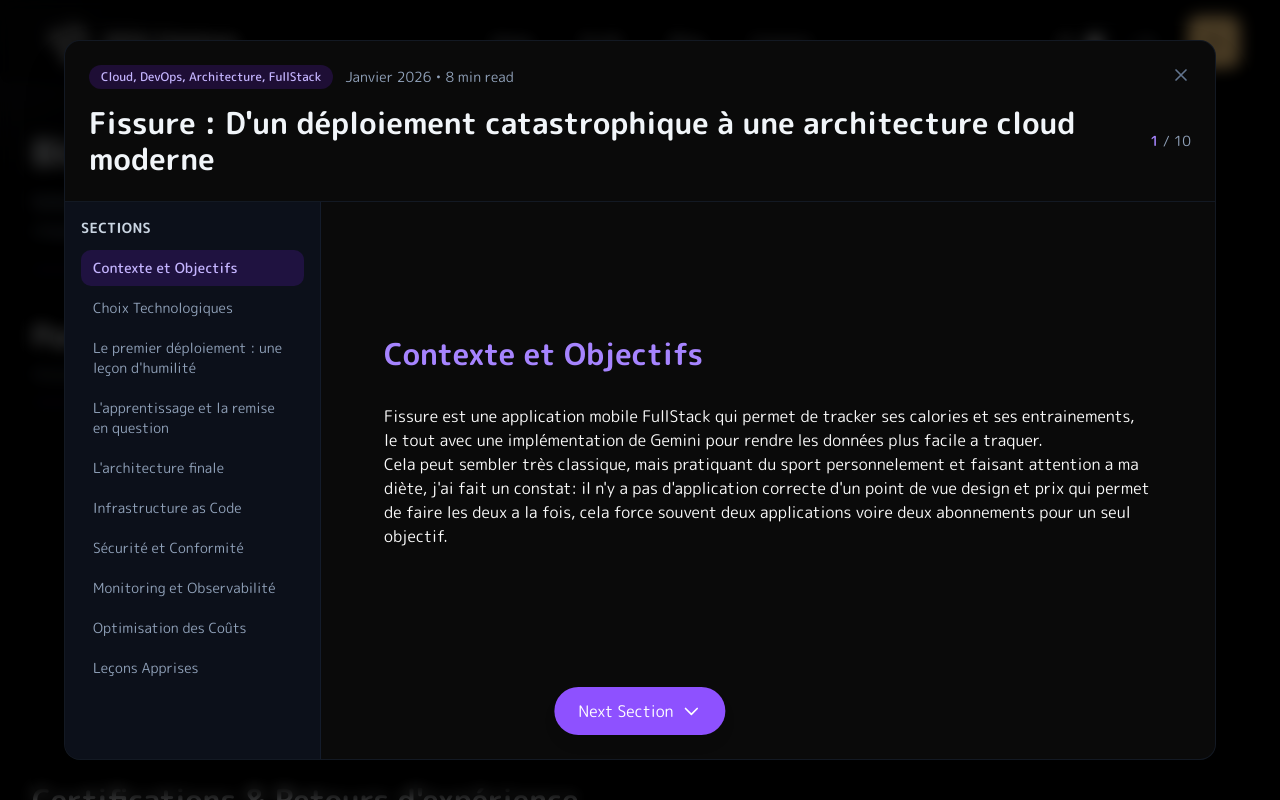
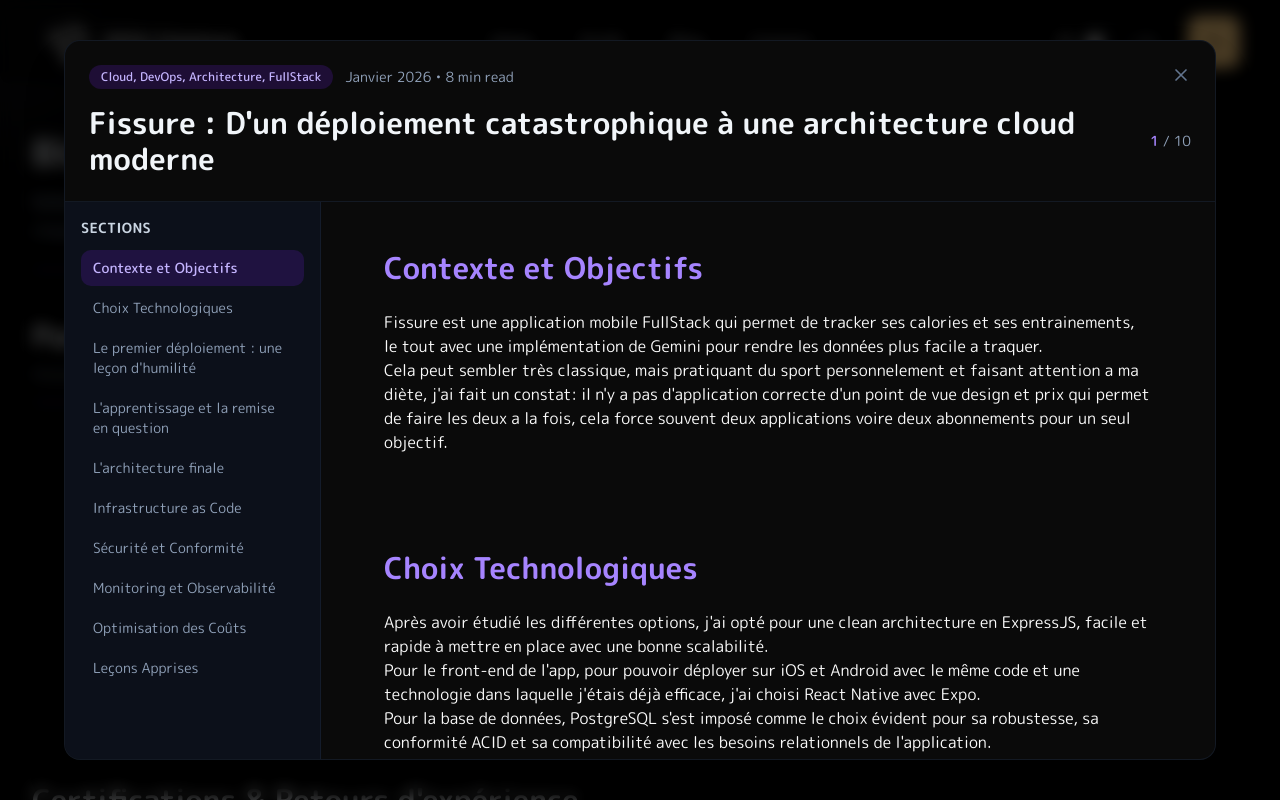
Before and after one commit to Pir4a/Portfolio-NextJS, a Next.js app: page /blog in a window 1280 px wide. Both pictures are taken after a click on the element 328 px from the left and 576 px from the top of the page. Shown: the top 800 px of the page. Built offline with nearby package versions, Linux system fonts and the light colour scheme.

Commit message:
chore(blog): ui

```diff
--- a/components/organisms/JourneyCard.tsx
+++ b/components/organisms/JourneyCard.tsx
@@ -733,11 +733,6 @@
         }
     }
 
-    const scrollToNext = () => {
-        if (activeSection < sections.length - 1) {
-            scrollToSection(activeSection + 1)
-        }
-    }
 
     interface TreeItem {
         name: string
@@ -999,7 +994,7 @@
         // If it's an image type, render the image
         if (diagram.type === "image" && diagram.imagePath) {
             return (
-                <div className="my-6 md:my-8">
+                <div className="my-4 md:my-6">
                     <div className="relative w-full rounded-lg overflow-hidden shadow-2xl">
                         <div className="absolute top-4 left-4 z-20 bg-black/60 backdrop-blur-sm px-4 py-2 rounded-md border border-white/10">
                             <h3 className="text-lg font-bold text-white tracking-wide">
@@ -1030,11 +1025,17 @@
 
         // If it's terraform or architecture type, render the code browser
         if (diagram.type === "terraform" || diagram.type === "iac" || diagram.type === "architecture") {
+            // Architecture diagrams are smaller and fixed height
+            const isArchitectureDiagram = diagram.type === "architecture"
+            const containerHeight = isArchitectureDiagram ? "h-[450px]" : "max-h-[600px]"
+            const sidebarHeight = isArchitectureDiagram ? "h-[450px]" : "max-h-[600px]"
+            const codeViewHeight = isArchitectureDiagram ? "h-[450px]" : "max-h-[600px]"
+
             return (
-                <div className="my-6 md:my-8">
-                    <div className="bg-[#1e1e1e] rounded-xl border border-zinc-700 overflow-hidden flex shadow-2xl max-h-[600px] flex-col md:flex-row">
+                <div className="my-4 md:my-6">
+                    <div className={`bg-[#1e1e1e] rounded-xl border border-zinc-700 overflow-hidden flex shadow-2xl ${containerHeight} flex-col md:flex-row`}>
                         {/* Sidebar: File Tree */}
-                        <div className="w-full md:w-[35%] border-r border-zinc-700 bg-[#252526] flex flex-col font-mono text-xs max-h-[600px]">
+                        <div className={`w-full md:w-[35%] border-r border-zinc-700 bg-[#252526] flex flex-col font-mono text-xs ${sidebarHeight}`}>
                             <div className="p-3 text-zinc-400 uppercase tracking-wider text-[10px] font-bold flex-shrink-0">{text.explorer}</div>
                             <div className="flex-1 overflow-y-auto py-2 custom-scrollbar">
                                 {renderTree(currentTree)}
@@ -1042,7 +1043,7 @@
                         </div>
 
                         {/* Code View */}
-                        <div className="flex-1 bg-[#1e1e1e] flex flex-col font-mono text-xs min-w-0 max-h-[600px]">
+                        <div className={`flex-1 bg-[#1e1e1e] flex flex-col font-mono text-xs min-w-0 ${codeViewHeight}`}>
                             {/* MacOS Header */}
                             <div className="h-9 flex items-center px-4 gap-2 bg-[#2d2d2d] border-b border-black/30 flex-shrink-0">
                                 <div className="w-3 h-3 rounded-full bg-[#ff5f56]"></div>
@@ -1073,8 +1074,8 @@
             : (diagram.description[language as 'fr' | 'en'] || diagram.description.fr || diagram.description.en)
 
         return (
-            <div className="my-6 md:my-8 p-4 md:p-6 bg-gradient-to-br from-violet-50 to-fuchsia-50 dark:from-slate-900 dark:to-slate-800 rounded-xl border border-violet-200 dark:border-slate-700">
-                <div className="text-center mb-3 md:mb-4">
+            <div className="my-4 md:my-6 p-4 md:p-6 bg-gradient-to-br from-violet-50 to-fuchsia-50 dark:from-slate-900 dark:to-slate-800 rounded-xl border border-violet-200 dark:border-slate-700">
+                <div className="text-center mb-2 md:mb-3">
                     <p className="text-sm font-medium text-violet-700 dark:text-violet-300 mb-1 md:mb-2">
                         {defaultDescription}
                     </p>
@@ -1269,8 +1270,8 @@
                                                             }
                                                         }}
                                                         data-section-index={idx}
-                                                        className="flex flex-col justify-center px-8 py-12 md:py-20 scroll-snap-align-start"
-                                                        style={{ scrollSnapAlign: 'start', minHeight: '60vh' }}
+                                                        className="flex flex-col justify-center px-8 py-8 md:py-12 scroll-snap-align-start"
+                                                        style={{ scrollSnapAlign: 'start' }}
                                                     >
                                                         {isVisible ? (
                                                             <motion.div
@@ -1279,12 +1280,12 @@
                                                                 transition={{ duration: 0.4, delay: 0.1 }}
                                                                 className="max-w-3xl mx-auto w-full"
                                                             >
-                                                                <h3 className="text-3xl font-bold text-violet-600 dark:text-violet-400 mb-6 md:mb-8">
+                                                                <h3 className="text-3xl font-bold text-violet-600 dark:text-violet-400 mb-4 md:mb-6">
                                                                     {section.title}
                                                                 </h3>
 
                                                                 <div
-                                                                    className="prose prose-slate dark:prose-invert max-w-none prose-lg prose-headings:mt-6 prose-headings:mb-4 prose-p:my-4 prose-ul:my-4 prose-ol:my-4 prose-li:my-2"
+                                                                    className="prose prose-slate dark:prose-invert max-w-none prose-lg prose-headings:mt-4 prose-headings:mb-3 prose-p:my-3 prose-ul:my-3 prose-ol:my-3 prose-li:my-1.5"
                                                                     dangerouslySetInnerHTML={{ __html: section.content }}
                                                                 />
 
@@ -1312,23 +1313,6 @@
                                     </div>
 
                                     {/* Fixed Bottom Navigation Button */}
-                                    {activeSection < sections.length - 1 && (
-                                        <motion.div
-                                            initial={{ opacity: 0, y: 20 }}
-                                            animate={{ opacity: 1, y: 0 }}
-                                            className="absolute bottom-6 left-1/2 -translate-x-1/2 z-10 pointer-events-none"
-                                        >
-                                            <button
-                                                onClick={scrollToNext}
-                                                className="pointer-events-auto px-6 py-3 rounded-full bg-violet-600 dark:bg-violet-500 text-white shadow-lg hover:bg-violet-700 dark:hover:bg-violet-600 transition-all hover:scale-105 flex items-center gap-2"
-                                            >
-                                                <span>Next Section</span>
-                                                <svg className="w-5 h-5" fill="none" viewBox="0 0 24 24" stroke="currentColor">
-                                                    <path strokeLinecap="round" strokeLinejoin="round" strokeWidth={2} d="M19 9l-7 7-7-7" />
-                                                </svg>
-                                            </button>
-                                        </motion.div>
-                                    )}
                                 </div>
                             </motion.div>
                         </div>
```
